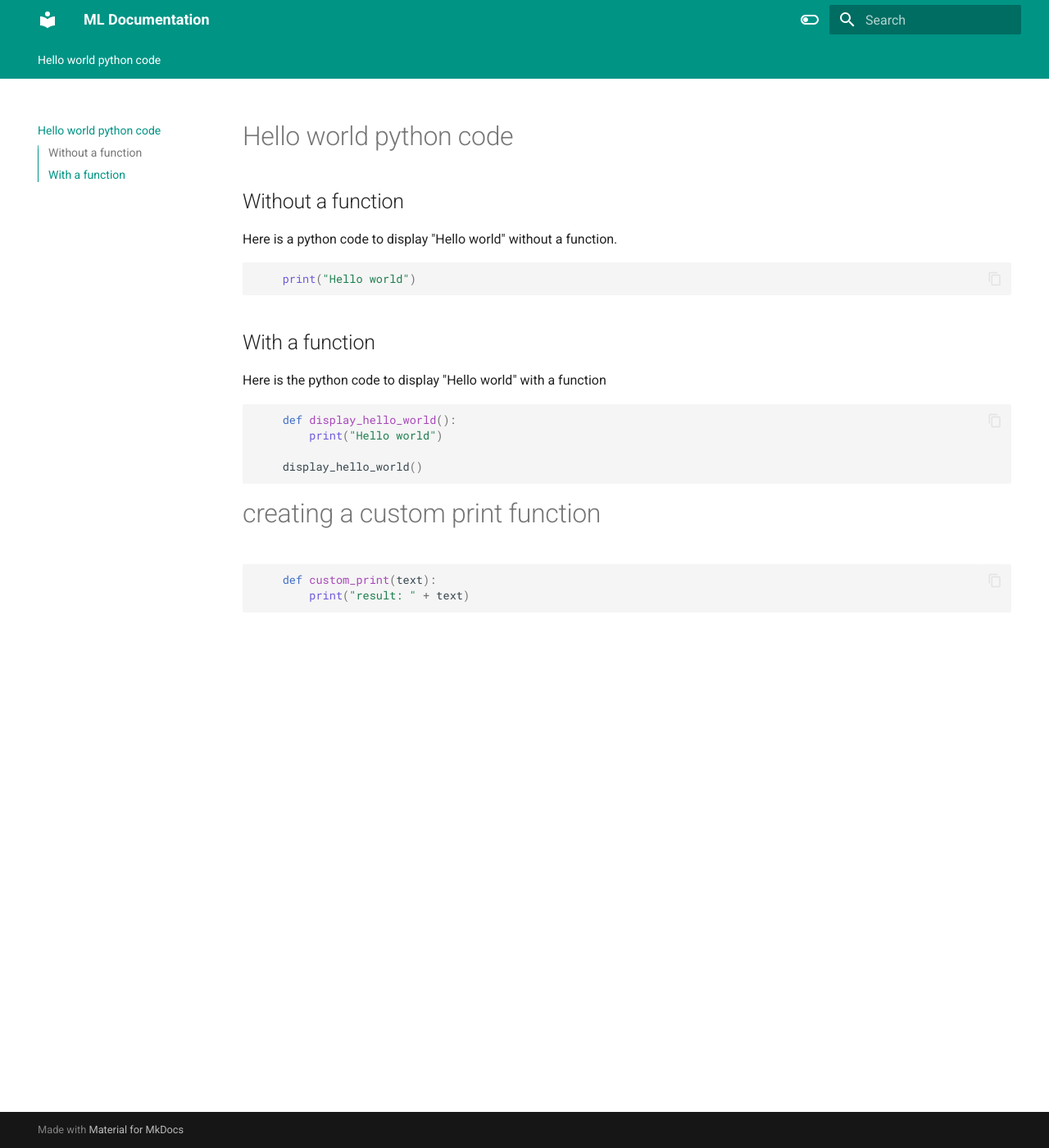
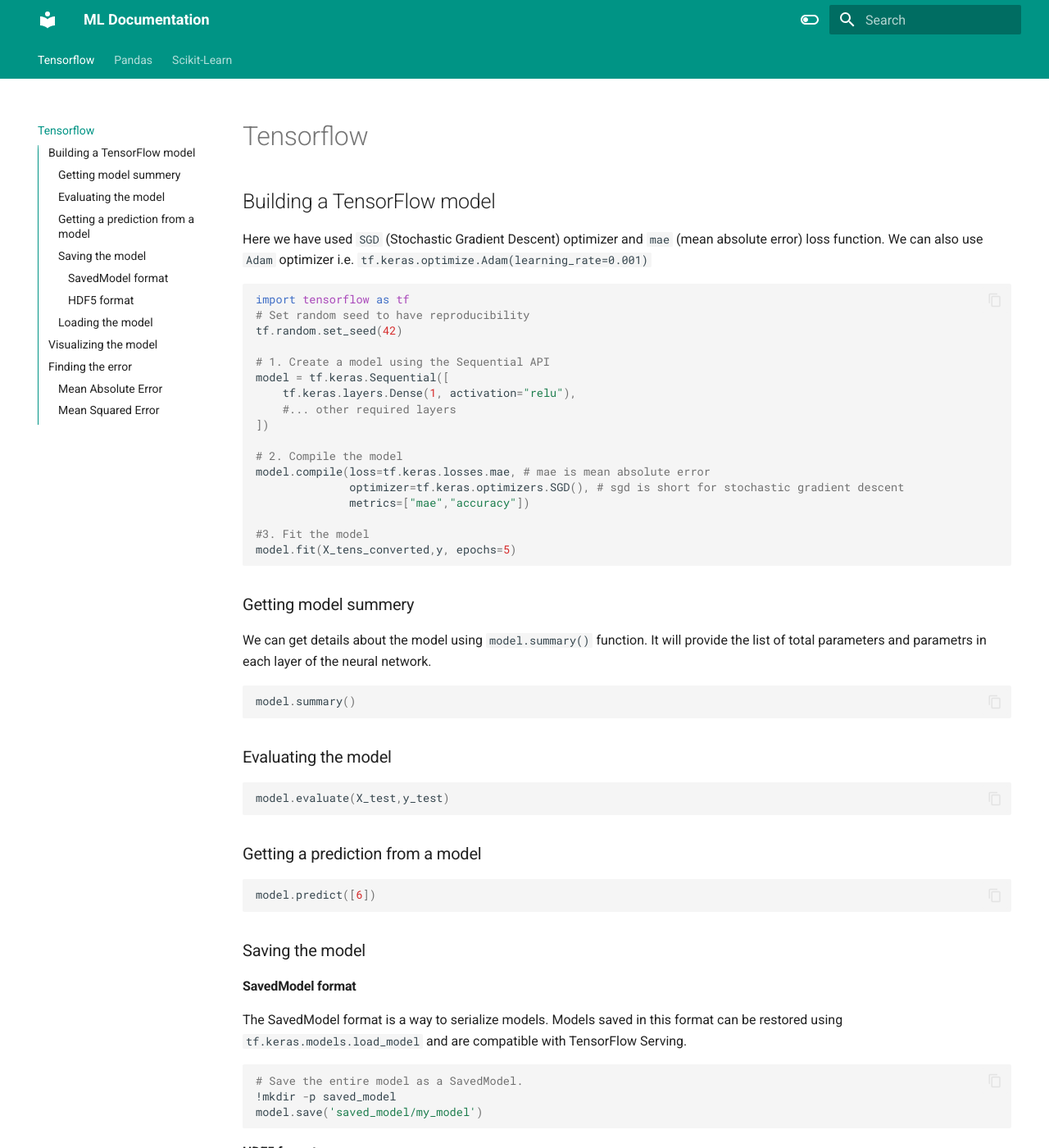
Before and after one commit to parneetsingh022/ML-Documentation, an MkDocs documentation site: the page built from docs/index.md, in a window 1280 px wide and 1400 px high. Shown: the whole window at 82% size. Built offline with MkDocs 1.6.1 and Material for MkDocs 9.7.7, drawn with Linux system fonts in a browser that asks for light colours; some of the changed text lies outside the part shown.

Commit message:
Added more code

````diff
--- a/docs/index.md
+++ b/docs/index.md
@@ -1,21 +1,97 @@
-# Hello world python code
-## Without a function
-Here is a python code to display "Hello world" without a function.
+# Tensorflow
+## Building a TensorFlow model
+Here we have used `SGD` (Stochastic Gradient Descent) optimizer and `mae` (mean absolute error) loss function. We can also use `Adam` optimizer i.e. `tf.keras.optimize.Adam(learning_rate=0.001)`
 ```python
-    print("Hello world")
+import tensorflow as tf
+# Set random seed to have reproducibility
+tf.random.set_seed(42)
+
+# 1. Create a model using the Sequential API
+model = tf.keras.Sequential([
+    tf.keras.layers.Dense(1, activation="relu"),
+    #... other required layers
+])
+
+# 2. Compile the model
+model.compile(loss=tf.keras.losses.mae, # mae is mean absolute error
+              optimizer=tf.keras.optimizers.SGD(), # sgd is short for stochastic gradient descent
+              metrics=["mae","accuracy"])
+
+#3. Fit the model
+model.fit(X_tens_converted,y, epochs=5)
 ```
 
-## With a function
-Here is the python code to display "Hello world" with a function
+### Getting model summery
+We can get details about the model using `model.summary()` function. It will provide the list of total
+parameters and parametrs in each layer of the neural network.
+
 ```python
-    def display_hello_world():
-        print("Hello world")
-
-    display_hello_world()
+model.summary()
 ```
 
-# creating a custom print function
+### Evaluating the model
 ```python
-    def custom_print(text):
-        print("result: " + text)
+model.evaluate(X_test,y_test)
 ```
+
+### Getting a prediction from a model
+
+```python
+model.predict([6])
+```
+
+### Saving the model
+#### SavedModel format
+The SavedModel format is a way to serialize models. Models saved in this format can be restored using `tf.keras.models.load_model` and are compatible with TensorFlow Serving.
+```python
+# Save the entire model as a SavedModel.
+!mkdir -p saved_model
+model.save('saved_model/my_model')
+```
+
+#### HDF5 format
+Keras provides a basic legacy high-level save format using the HDF5 standard.
+```python
+# Save the entire model to a HDF5 file.
+# The '.h5' extension indicates that the model should be saved to HDF5.
+model.save('my_model.h5')
+```
+
+### Loading the model
+Model can be loaded from both SavedModel and HDF5 format
+```python
+#loading from SavedModel format
+from_saved_model = tf.keras.models.load_model('saved_model/my_model')
+#loading from HDF5 format
+from_h5 = tf.keras.models.load_model('my_model.h5')
+```
+
+## Visualizing the model
+We can visualize the model using `plot_model`
+
+```python
+from tensorflow.keras.utils import plot_model
+
+plot_model(model=model,show_shapes=True)
+```
+
+## Finding the error
+### Mean Absolute Error
+We can write following function which will give us the `mean absolute error`.
+```python
+def mae(y_true,y_pred):
+    return tf.metrics.mean_absolute_error(
+      y_true=y_test,
+      y_pred=tf.squeeze(y_pred)
+    )
+```
+
+### Mean Squared Error
+We can write following function which will give us `the mean squared error`.
+```python
+def mse(y_true,y_pred):
+    return tf.metrics.mean_squared_error(
+      y_true=y_test,
+      y_pred=tf.squeeze(y_pred)
+    )
+```
````
Also changed, not shown: docs/pandas.md (added, +36 -0 lines), docs/sklearn.md (added, +34 -0 lines).
